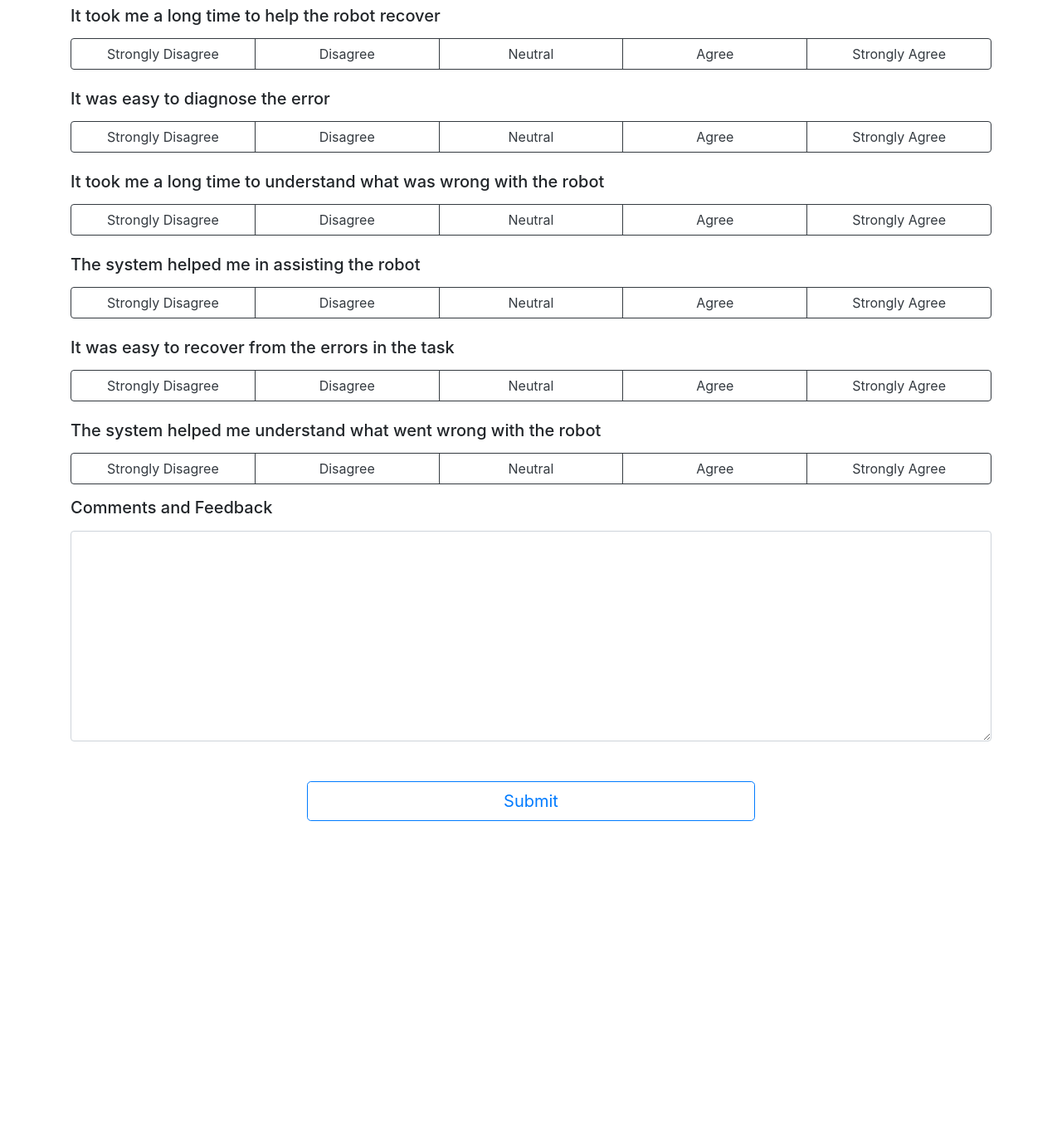
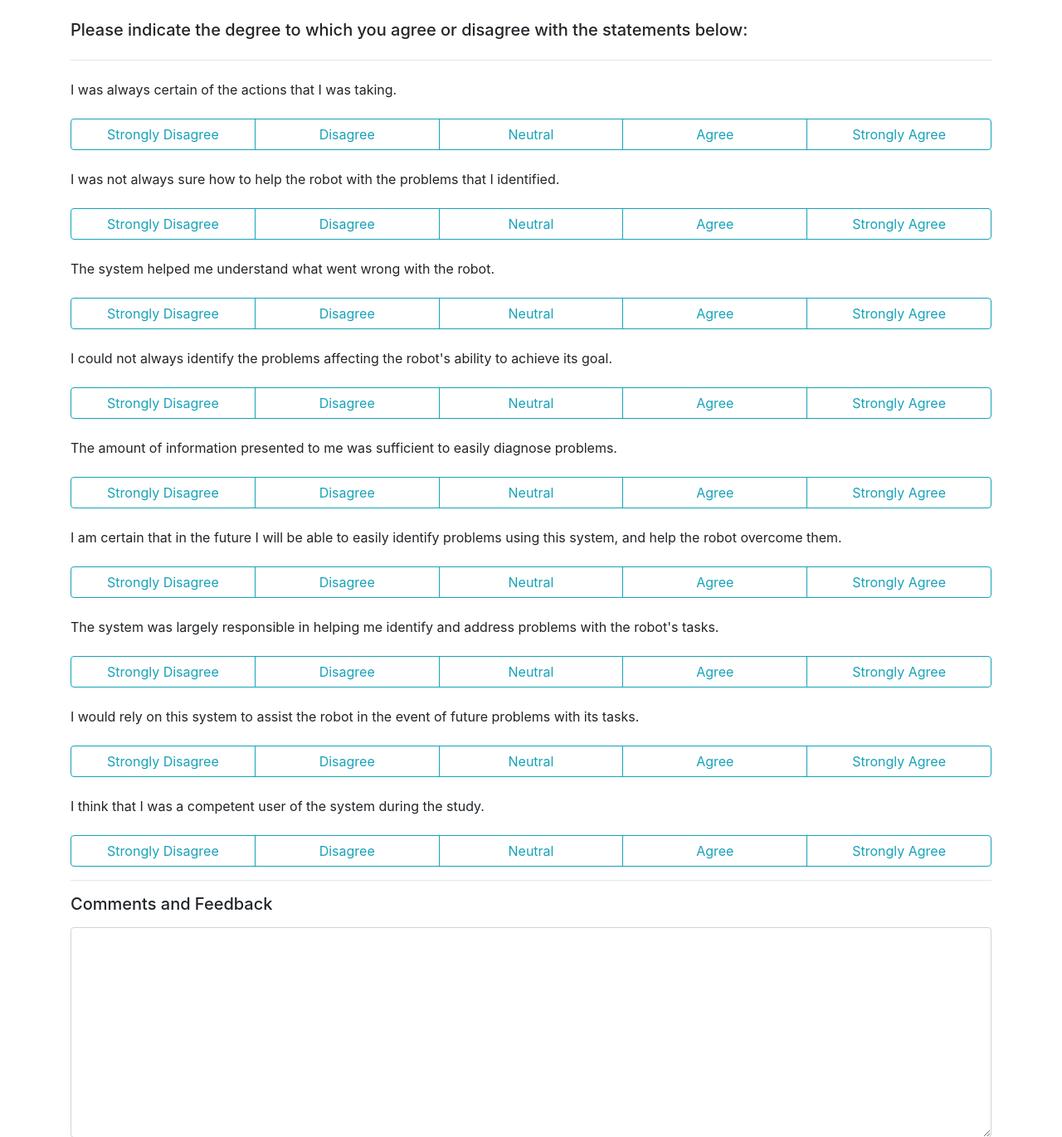
Before and after one commit to GT-RAIL/isolation_cyoa, a Django app: page /survey in a window 1280 px wide. Shown: the top 1371 px of the page at 83% size. Before the commit the page ends 990 px from the top, so only its background shows below. Run offline with Django 3.2, Linux system fonts and the light colour scheme; the visitor is signed in with stand-in values (Sample User, id 1); data comes from the database, SQL or seed files in the repository; parts of the project's set-up code (start-up, migrations or seed data) failed here and were passed over; some libraries are stand-ins or nearby versions.

Commit message:
Begin refactor with new survey questions & prep for AMT

```diff
--- a/dining_room/forms.py
+++ b/dining_room/forms.py
@@ -69,13 +69,16 @@ class SurveyForm(ModelForm):
     class Meta:
         model = User
         fields = [
-            'long_time_to_recover',
-            'easy_to_diagnose',
-            'long_time_to_understand',
-            'system_helped_resume',
-            'easy_to_recover',
+            'certain_of_actions',
+            'not_sure_how_to_help',
             'system_helped_understand',
-            'comments'
+            'could_not_identify_problems',
+            'information_was_enough',
+            'identify_problems_in_future',
+            'system_was_responsible',
+            'rely_on_system_in_future',
+            'user_was_competent',
+            'comments',
         ]
 
     def __init__(self, *args, **kwargs):
--- a/dining_room/models/website.py
+++ b/dining_room/models/website.py
@@ -11,6 +11,7 @@ from django.utils.crypto import get_random_string, salted_hmac
 from django.utils.translation import gettext_lazy as _
 
 from .domain import State, Transition, constants
+
 
 # Create the model for the user and the associated manager
 
@@ -154,7 +155,7 @@ class User(AbstractBaseUser, PermissionsMixin):
     date_started = models.DateTimeField(_('date started'), blank=True, null=True)   # Starting the scenario
     date_finished = models.DateTimeField(_('date finished'), blank=True, null=True) # Not necessarily completed the scenario
 
-    # Demographics. TODO: Do we want region, occupation, etc?
+    # Demographics
     class AgeGroups(models.IntegerChoices):
         PREFER_NOT_TO_SAY = 0
         BELOW_20  = 1, _("20 & below")
@@ -198,35 +199,45 @@ class User(AbstractBaseUser, PermissionsMixin):
         AGREE = 3
         STRONGLY_AGREE = 4
 
-    long_time_to_recover = models.IntegerField(
-        _("It took me a long time to help the robot recover"),
+    certain_of_actions = models.IntegerField(
+        _("I was always certain of the actions that I was taking."),
         blank=True, null=True, choices=LikertResponses.choices
     )
-    easy_to_diagnose = models.IntegerField(
-        _("It was easy to diagnose the error"),
-        blank=True, null=True, choices=LikertResponses.choices
-    )
-    long_time_to_understand = models.IntegerField(
-        _("It took me a long time to understand what was wrong with the robot"),
-        blank=True, null=True, choices=LikertResponses.choices
-    )
-    system_helped_resume = models.IntegerField(
-        _("The system helped me in assisting the robot"),
-        blank=True, null=True, choices=LikertResponses.choices
-    )
-    easy_to_recover = models.IntegerField(
-        _("It was easy to recover from the errors in the task"),
+    not_sure_how_to_help = models.IntegerField(
+        _("I was not always sure how to help the robot with the problems that I identified."),
         blank=True, null=True, choices=LikertResponses.choices
     )
     system_helped_understand = models.IntegerField(
-        _("The system helped me understand what went wrong with the robot"),
+        _("The system helped me understand what went wrong with the robot."),
         blank=True, null=True, choices=LikertResponses.choices
     )
-    comments = models.TextField(_("Comments and Feedback"), blank=True, null=True) # TODO: Design this generic feedback
+    could_not_identify_problems = models.IntegerField(
+        _("I could not always identify the problems affecting the robot's ability to achieve its goal."),
+        blank=True, null=True, choices=LikertResponses.choices
+    )
+    information_was_enough = models.IntegerField(
+        _("The amount of information presented to me was sufficient to easily diagnose problems."),
+        blank=True, null=True, choices=LikertResponses.choices
+    )
+    identify_problems_in_future = models.IntegerField(
+        _("I am certain that in the future I will be able to easily identify problems using this system, and help the robot overcome them."),
+        blank=True, null=True, choices=LikertResponses.choices
+    )
+    system_was_responsible = models.IntegerField(
+        _("The system was largely responsible in helping me identify and address problems with the robot's tasks."),
+        blank=True, null=True, choices=LikertResponses.choices
+    )
+    rely_on_system_in_future = models.IntegerField(
+        _("I would rely on this system to assist the robot in the event of future problems with its tasks."),
+        blank=True, null=True, choices=LikertResponses.choices
+    )
+    user_was_competent = models.IntegerField(
+        _("I think that I was a competent user of the system during the study."),
+        blank=True, null=True, choices=LikertResponses.choices
+    )
+
+    comments = models.TextField(_("Comments and Feedback"), blank=True, null=True)
     date_survey_completed = models.DateTimeField(_('date survey completed'), blank=True, null=True)
-
-    # TODO: Add REACTION questionnaire questions? Or perhaps from Knepper
-    # TODO: Add gold standard questions to the survey
 
     # Field to ignore the user's data in the event of an error
     ignore_data_reason = models.TextField(blank=True, null=True)
@@ -309,3 +320,8 @@ class User(AbstractBaseUser, PermissionsMixin):
         self.ignore_data_reason = None
         self.save(*args, **kwargs)
         return self
+
+
+# Model for managing the study condition
+
+# class StudyCondition
--- a/dining_room/static/react/src/components/diagnosis_certainty_controls.js
+++ b/dining_room/static/react/src/components/diagnosis_certainty_controls.js
@@ -29,6 +29,7 @@ class DiagnosisCertaintyControls extends React.Component {
         // Constants
         this.MAX_VALUE = 5;
         this.MIN_VALUE = 1;
+        this.DEFAULT_VALUE = 3;
 
         // Initialize the state
         this.state = {};
@@ -46,7 +47,7 @@ class DiagnosisCertaintyControls extends React.Component {
             min: this.MIN_VALUE,
             max: this.MAX_VALUE,
             step: 1,
-            value: this.props.dx_certainty,
+            value: this.props.dx_certainty || this.DEFAULT_VALUE,
             tooltip: "hide",
             ticks: [1, 2, 3, 4, 5]
         });
--- a/dining_room/templates/dining_room/survey.html
+++ b/dining_room/templates/dining_room/survey.html
@@ -7,6 +7,12 @@
 {% block content %}
 <div class="container">
 
+<div class="row mt-4">
+<h5 class="col">Please indicate the degree to which you agree or disagree with the statements below:</h5>
+</div>
+
+<hr/>
+
 {% spaceless %}
 <div class="row justify-content-center">
     <form method="post" action="{% url 'dining_room:survey' %}" class="col">
@@ -15,13 +21,13 @@
     {{ hidden }}
     {% endfor %}
 
-    {% with radio_fields="long_time_to_recover easy_to_diagnose long_time_to_understand system_helped_resume easy_to_recover system_helped_understand" horizontal_radio_fields="long_time_to_recover easy_to_diagnose long_time_to_understand system_helped_resume easy_to_recover system_helped_understand" %}
+    {% with comment_fields="comments" %}
     {% for field in form.visible_fields %}
 
-    {% if field.name in radio_fields.split and field.name in horizontal_radio_fields.split %}
+    {% if field.name not in comment_fields.split %}
         <fieldset class="form-group">
         <div class="row">
-            <legend class="col col-form-label"><h5>{{ field.label }}</h5></legend>
+            <legend class="col col-form-label"><p>{{ field.label }}</p></legend>
         </div>
         {% if field.errors %}
         <div class="row">
@@ -32,7 +38,7 @@
         <div class="col btn-group" data-toggle="buttons">
             {% for value, name in field.field.choices %}
             {% if value != '' %}
-            <button class="col btn btn-outline-dark form-check-label {% if value|safe == field.value|safe %}active{% endif %}">
+            <button class="col btn btn-outline-info form-check-label {% if value|safe == field.value|safe %}active{% endif %}">
             <input class="form-check-input" type="radio" name="{{ field.name }}" value="{{ value }}" style="display: none;" {% if value|safe == field.value|safe %}checked{% endif %}> {{ name }}
             </button>
             {% endif %}
@@ -40,28 +46,8 @@
         </div>
         </div>
         </fieldset>
-    {% elif field.name in radio_fields.split %}
-        <fieldset class="form-group">
-        {% if field.errors %}
-        <div class="row">
-        <div class="col alert alert-danger">{% for error in field.errors %}<p class="my-1">{{ error }}</p>{% endfor %}</div>
-        </div>
-        {% endif %}
-        <div class="row">
-            <legend class="col-form-label col-3 py-0"><h5>{{ field.label }}</h5></legend>
-            <div class="col">
-                {% for value, name in field.field.choices %}
-                {% if value != '' %}
-                <div class="form-check">
-                  <input class="form-check-input" type="radio" name="{{ field.name }}" value="{{ value }}" {% if value|safe == field.value|safe %}checked{% endif %}>
-                  <label class="form-check-label" for="{{ value }}">{{ name }}</label>
-                </div>
-                {% endif %}
-                {% endfor %}
-            </div>
-        </div>
-        </fieldset>
     {% else %}
+        <hr/>
         <div class="form-group">
             {% if field.errors %}
             <div class="row">
--- a/dining_room/urls.py
+++ b/dining_room/urls.py
@@ -5,7 +5,7 @@ from . import views
 
 app_name = 'dining_room'
 urlpatterns = [
-    path('', auth_views.LoginView.as_view(template_name='dining_room/login.html', redirect_authenticated_user=True), name='login'),
+    path('', views.LoginView.as_view(), name='login'),
     path('demographics', views.DemographicsFormView.as_view(), name='demographics'),
     path('instructions', views.InstructionsView.as_view(), name='instructions'),
     path('test', views.InstructionsTestView.as_view(), name='test'),
--- a/dining_room/views.py
+++ b/dining_room/views.py
@@ -13,6 +13,7 @@ from django.views.decorators.csrf import csrf_exempt
 from django.views.decorators.cache import never_cache
 from django.contrib.auth.decorators import login_required
 from django.contrib.auth.mixins import LoginRequiredMixin
+from django.contrib.auth.views import LoginView as AuthLoginView
 from django.urls import reverse, reverse_lazy
 from django.utils import timezone
 from django.utils.decorators import method_decorator
@@ -81,6 +82,22 @@ class FormView(LoginRequiredMixin, CheckProgressMixin, GenericFormView):
         """
         self.object = form.save()
         return super().form_valid(form)
+
+
+class LoginView(AuthLoginView):
+    """
+    Log the user in based on their username
+    """
+    template_name='dining_room/login.html'
+    redirect_authenticated_user=True
+
+    def get_form_kwargs(self):
+        """Update the context dictionary with the username as the password"""
+        self.request.POST = self.request.POST.copy()
+        self.request.POST['password'] = self.request.POST.get('username')
+
+        kwargs = super().get_form_kwargs()
+        return kwargs
 
 
 @method_decorator(never_cache, name='dispatch')
--- a/website/management/commands/create_users.py
+++ b/website/management/commands/create_users.py
@@ -21,6 +21,12 @@ User = get_user_model()
 # Create the Command class
 
 class Command(BaseCommand):
+    """
+    NOTE: This command has now been deprecated in favour of login with a button
+    on the UI where we dynamically create users as they appear (based on AMT
+    settings)
+    """
+
     help = "Given the number of users per condition, and the list of study and start conditions, create a CSV file of user details"
 
     def __init__(self, *args, **kwargs):
```
Also changed, not shown: dining_room/admin.py (+23 -3 lines), dining_room/templates/dining_room/complete.html (+7 -2 lines), dining_room/templates/dining_room/demographics.html (+9 -0 lines), dining_room/templates/dining_room/login.html (+53 -17 lines), website/settings.py (+12 -12 lines), dining_room/migrations/0001_initial.py, dining_room/static/dining_room/study.js.
